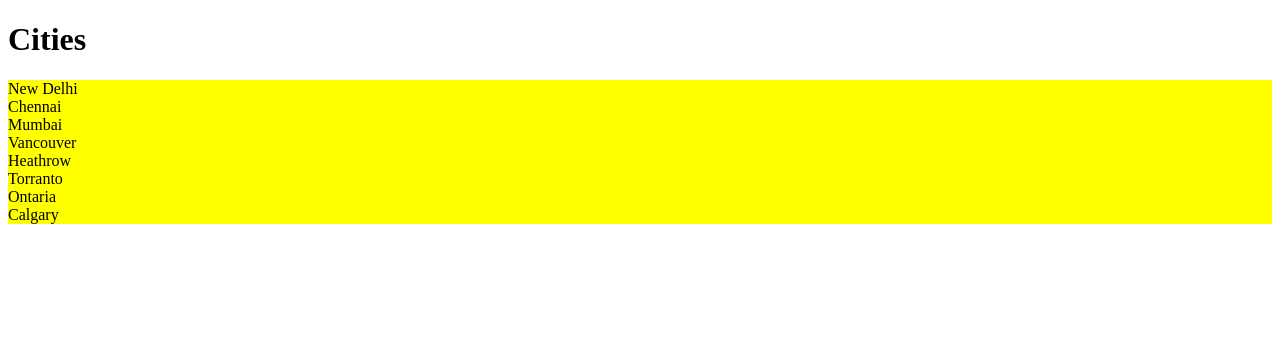
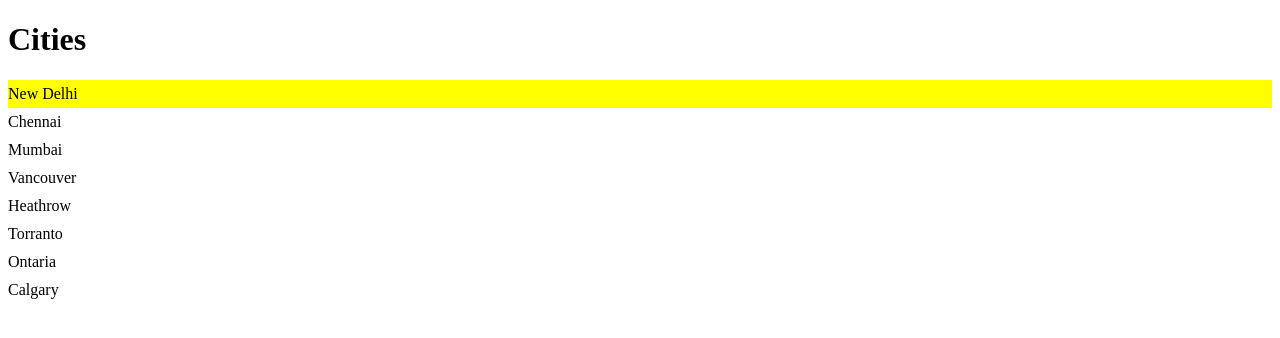
Before and after one commit to Murugananthstr/FullCourseReact18withTypeScript, a React (Vite) app in the folder react-app/: page / in a window 1280 px wide. Shown: the top 338 px of the page. Built offline with nearby package versions, Linux system fonts and the light colour scheme.

Commit message:
Demo on CSS in JS making use of Styled Component library, also components created using that library

```diff
--- a/react-app/package.json
+++ b/react-app/package.json
@@ -11,7 +11,8 @@
   "dependencies": {
     "bootstrap": "^5.2.3",
     "react": "^18.2.0",
-    "react-dom": "^18.2.0"
+    "react-dom": "^18.2.0",
+    "styled-components": "^6.0.8"
   },
   "devDependencies": {
     "@types/react": "^18.0.27",
--- a/react-app/src/components/ListGroup/ListGroup.tsx
+++ b/react-app/src/components/ListGroup/ListGroup.tsx
@@ -1,6 +1,20 @@
 import { Fragment, useState } from "react";
 import { MouseEvent } from "react";
-import styles from "./ListGroup.module.css";
+import styled from "styled-components";
+
+const List = styled.ul`
+  list-style: none;
+  padding: 0;
+`;
+
+interface ListItemProps {
+  active: boolean;
+}
+
+const ListItem = styled.li<ListItemProps>`
+  padding: 5px 0;
+  background: ${(props) => (props.active ? "yellow" : "none")};
+`;
 
 interface listGroupProps {
   items: string[];
@@ -9,29 +23,25 @@
 }
 
 function ListGroup({ items, heading, onSelectedItem }: listGroupProps) {
-  const [selectedIndex, setSelectedIndex] = useState(-1);
+  const [selectedIndex, setSelectedIndex] = useState(0);
 
   return (
     <>
       <h1>{heading}</h1>
-      <ul className={[styles.listGroup, styles.container].join(" ")}>
+      <List>
         {items.map((item, index) => (
-          <li
+          <ListItem
             key={item}
-            className={
-              selectedIndex == index
-                ? "list-group-item active"
-                : "list-group-item"
-            }
             onClick={() => {
               setSelectedIndex(index);
               onSelectedItem(item);
             }}
+            active={index == selectedIndex}
           >
             {item}
-          </li>
+          </ListItem>
         ))}
-      </ul>
+      </List>
     </>
   );
 }
```
Also changed, not shown: 1 other file (tests, documents, lock files or other folders).
